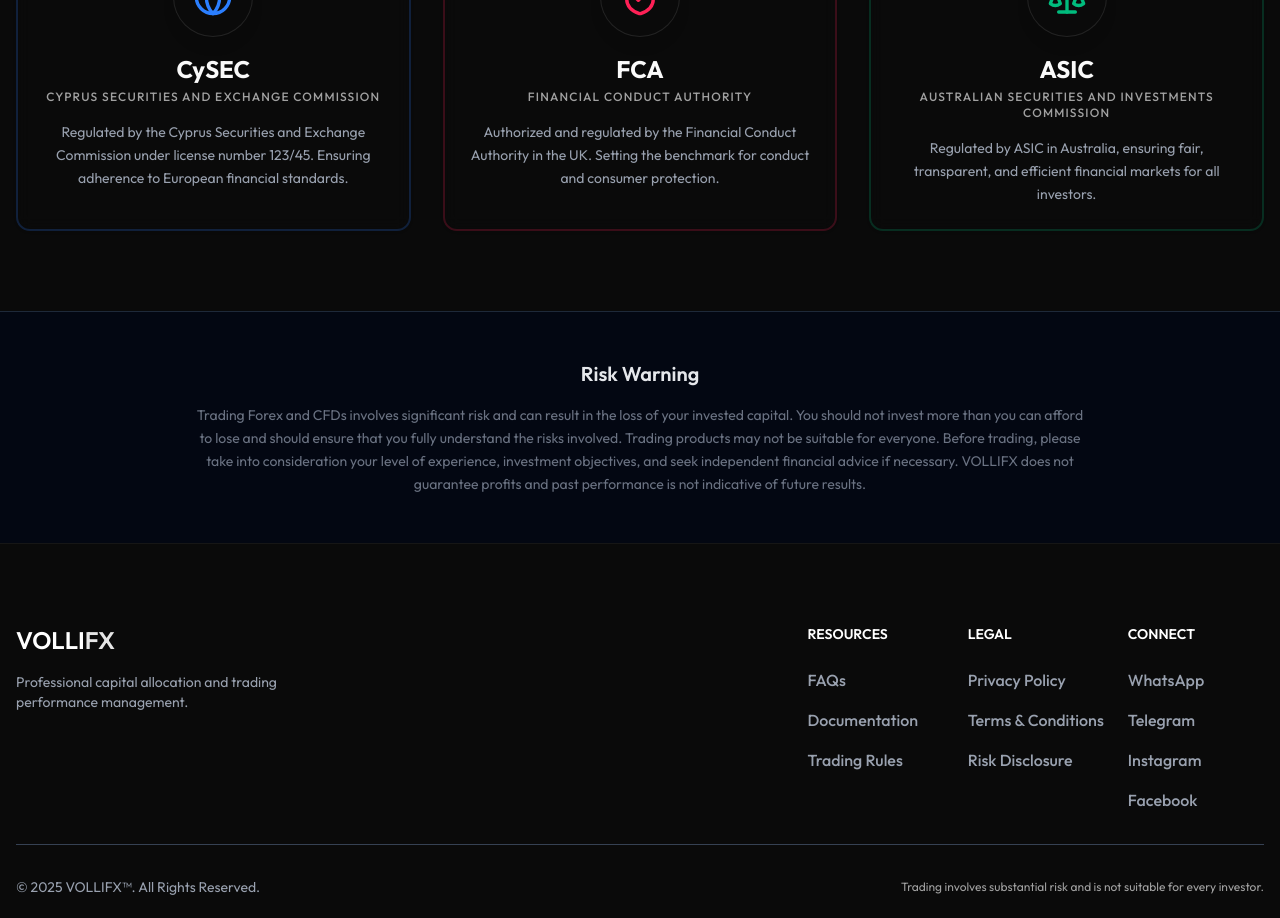
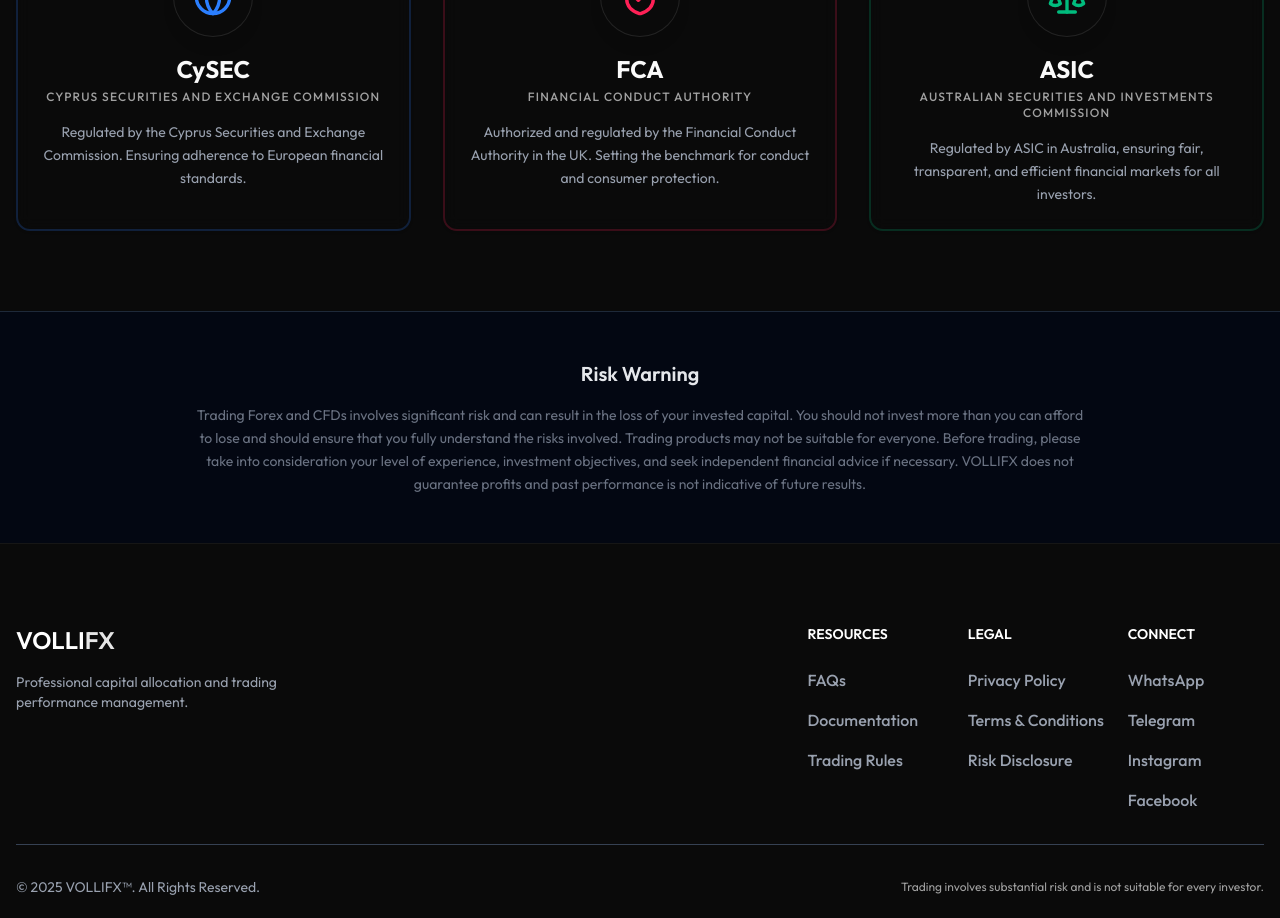
Before and after one commit to dsgffdfdgd/vollitrading, a Next.js app: page / in a window 1280 px wide. Shown: the part 3100-4018 px from the top of the page. Built offline with nearby package versions, Linux system fonts and the light colour scheme.

Commit message:
Update Regulations landing component

```diff
--- a/components/landing/Regulations.tsx
+++ b/components/landing/Regulations.tsx
@@ -7,7 +7,7 @@ export function Regulations() {
             name: "CySEC",
             fullName: "Cyprus Securities and Exchange Commission",
             icon: <Globe className="h-10 w-10 text-blue-500" />,
-            description: "Regulated by the Cyprus Securities and Exchange Commission under license number 123/45. Ensuring adherence to European financial standards.",
+            description: "Regulated by the Cyprus Securities and Exchange Commission. Ensuring adherence to European financial standards.",
             color: "bg-blue-500/10 border-blue-500/20"
         },
         {
```
